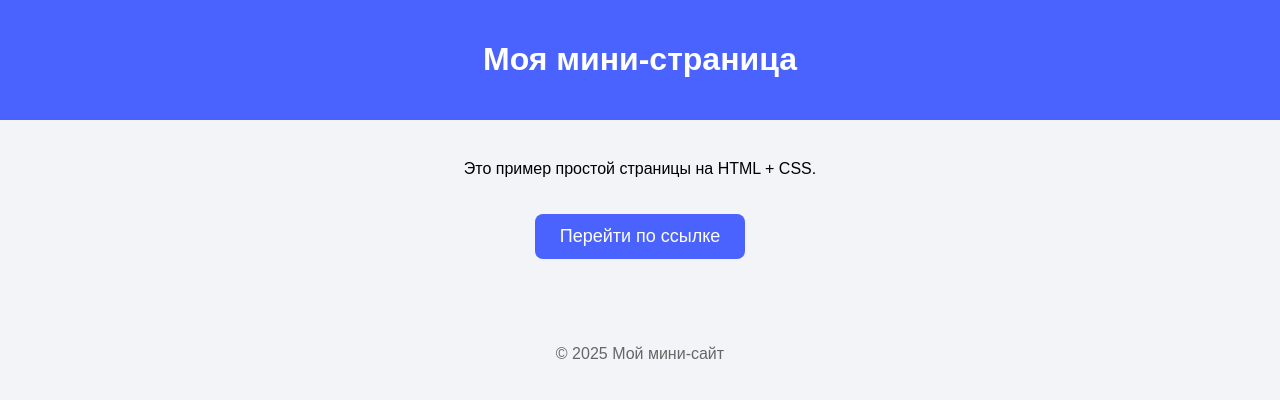
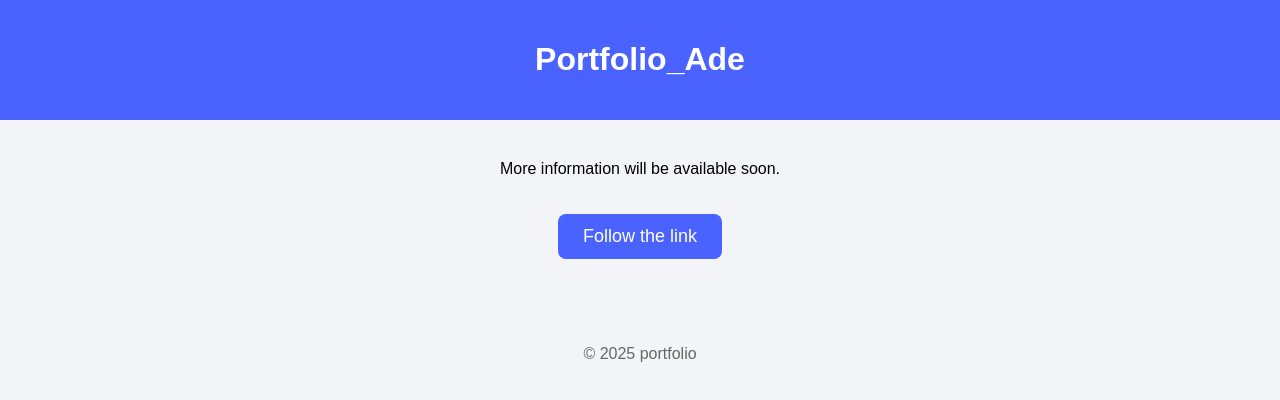
Before and after one commit to Punkreatic/portfolioAde.github.io, a plain HTML site: page index.html in a window 1280 px wide. Drawn offline with Linux system fonts and the light colour scheme.

Commit message:
Update index.html

```diff
--- a/index.html
+++ b/index.html
@@ -9,20 +9,20 @@
 </head>
 <body>
     <header>
-        <h1>Моя мини-страница</h1>
+        <h1>Portfolio_Ade</h1>
     </header>
 
     <main>
-        <p>Это пример простой страницы на HTML + CSS.</p>
+        <p>More information will be available soon.</p>
 
         <!-- 🔗 Вот ссылка -->
         <a class="btn" href="https://example.com" target="_blank">
-            Перейти по ссылке
+            Follow the link
         </a>
     </main>
 
     <footer>
-        <p>© 2025 Мой мини-сайт</p>
+        <p>© 2025 portfolio</p>
     </footer>
 </body>
 </html>
```
